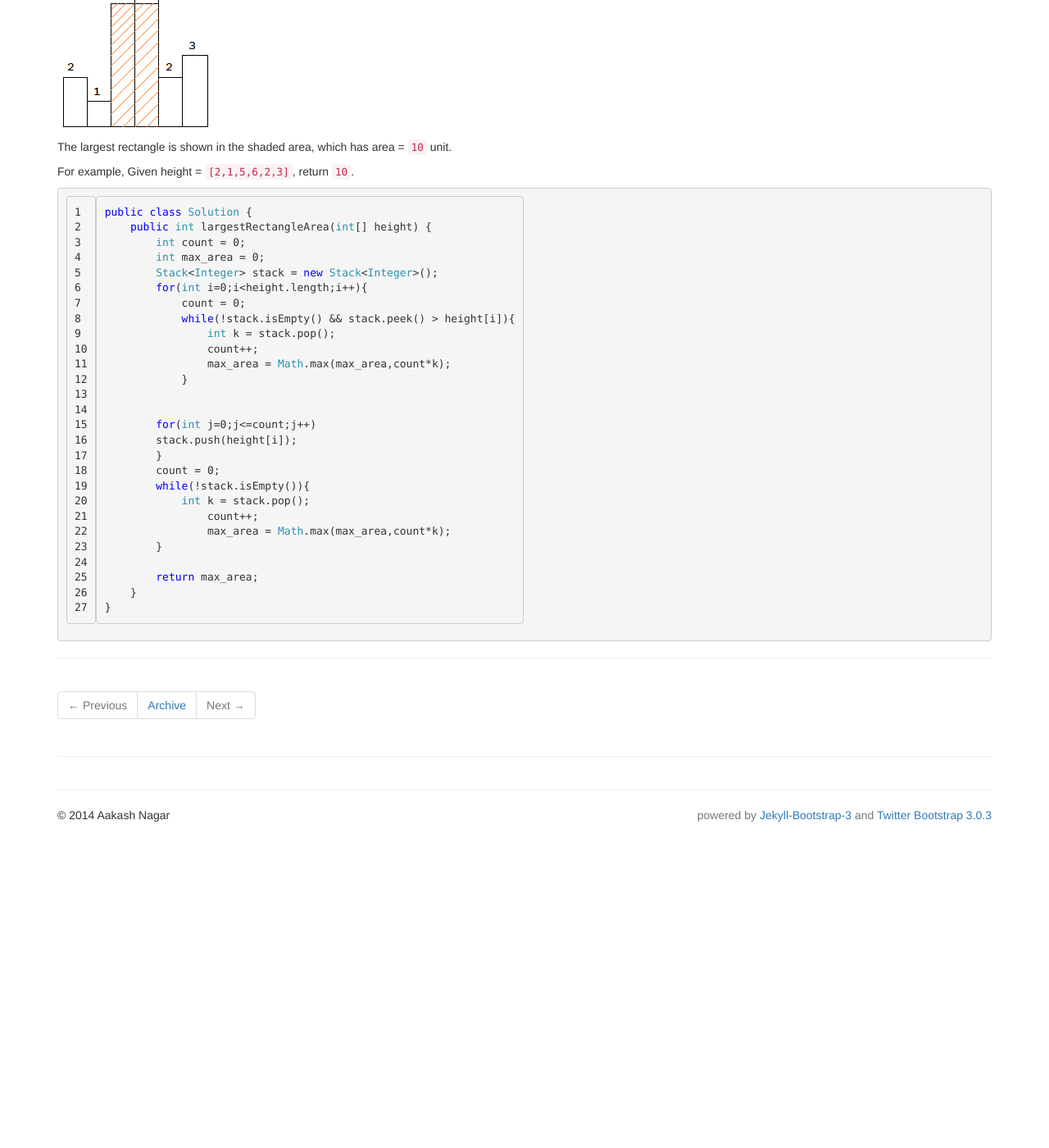
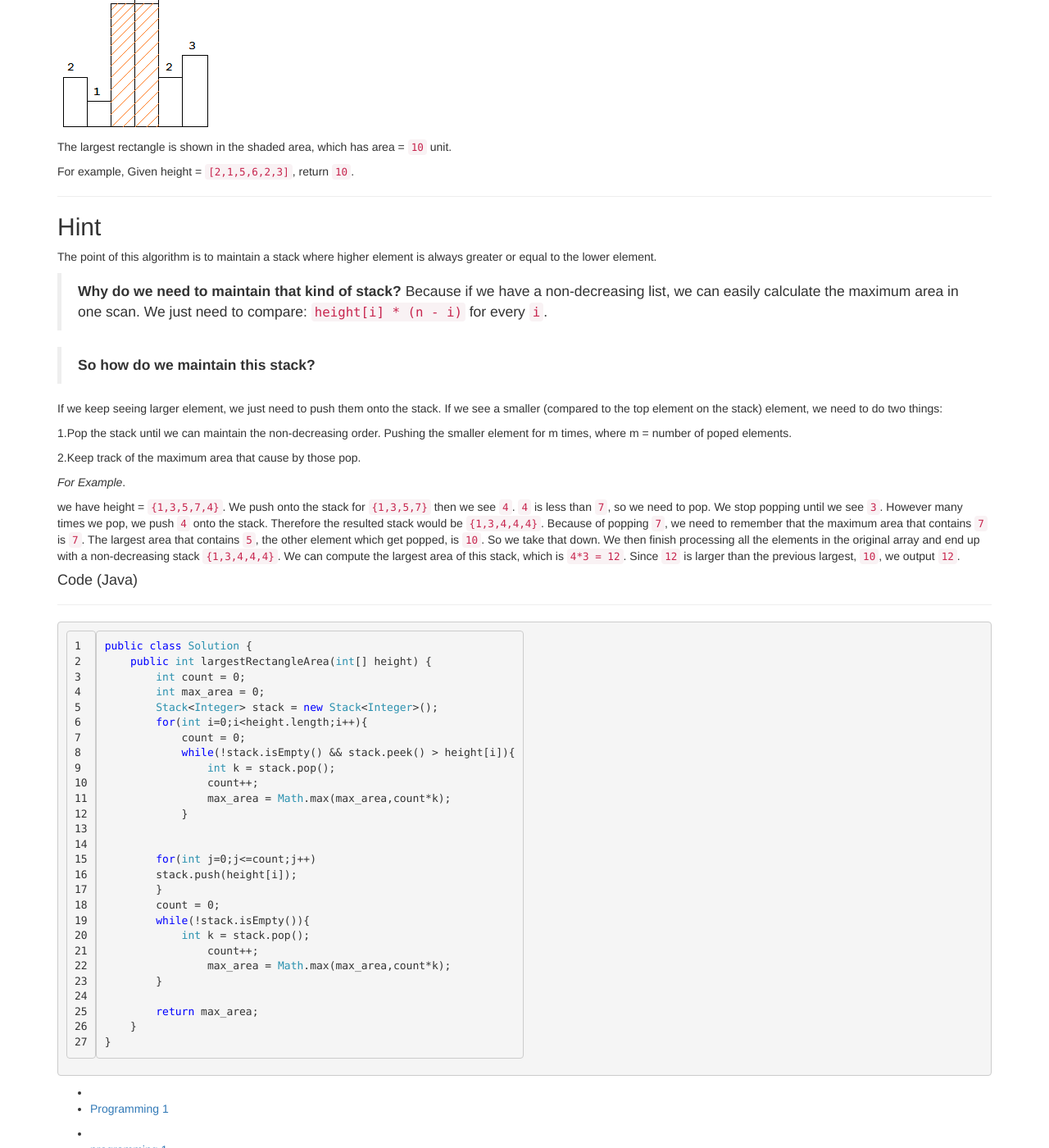
Before and after one commit to aakash01/aakash01.github.io, a Jekyll site: the page built from _posts/2014-03-07-largest-rectangle-in-histogram.md, in a window 1280 px wide and 1400 px high, scrolled down 531 px. Shown: the whole window at 82% size. Built offline with Jekyll 4.4.1, drawn with Linux system fonts in a browser that asks for light colours; nearby versions of some CDN libraries; library files that are not in the unit come from our copies; before the commit the page ends 1545 px from its top, so only the background shows below that.

Commit message:
formating post

```diff
--- a/_posts/2014-03-07-largest-rectangle-in-histogram.md
+++ b/_posts/2014-03-07-largest-rectangle-in-histogram.md
@@ -1,9 +1,9 @@
 ---
 layout: post
 title: Largest Rectangle in Histogram
-description: ""
-category: null
-tags: []
+description: " Largest Rectangle in Histogram"
+category: Programming
+tags: [programming, leetcode]
 published: true
 ---
 
@@ -22,6 +22,30 @@ For example,
 Given height = `[2,1,5,6,2,3]`,
 return `10`.
 
+----
+
+## Hint
+
+The point of this algorithm is to maintain a stack where higher element is always greater or equal to the lower element.
+
+> **Why do we need to maintain that kind of stack?**
+Because if we have a non-decreasing list, we can easily calculate the maximum area in one scan. We just need to compare: `height[i] * (n - i)` for every `i`.
+
+> **So how do we maintain this stack?**
+
+If we keep seeing larger element, we just need to push them onto the stack. If we see a smaller (compared to the top element on the stack) element, we need to do two things:
+
+1.Pop the stack until we can maintain the non-decreasing order. Pushing the smaller element for m times, where m = number of poped elements.
+
+2.Keep track of the maximum area that cause by those pop.
+
+ _For Example_.
+
+  we have height = `{1,3,5,7,4}`.
+We push onto the stack for `{1,3,5,7}` then we see `4`. `4` is less than `7`, so we need to pop. We stop popping until we see `3`. However many times we pop, we push `4` onto the stack. Therefore the resulted stack would be `{1,3,4,4,4}`. Because of popping `7`, we need to remember that the maximum area that contains `7` is `7`. The largest area that contains `5`, the other element which get popped, is `10`. So we take that down. We then finish processing all the elements in the original array and end up with a non-decreasing stack `{1,3,4,4,4}`. We can compute the largest area of this stack, which is `4*3 = 12`. Since `12` is larger than the previous largest, `10`, we output `12`.
+
+####Code (Java)
+--------------
 {% highlight java linenos %}
 public class Solution {
     public int largestRectangleArea(int[] height) {
```
